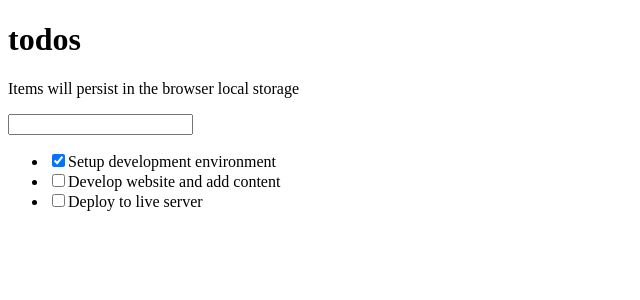
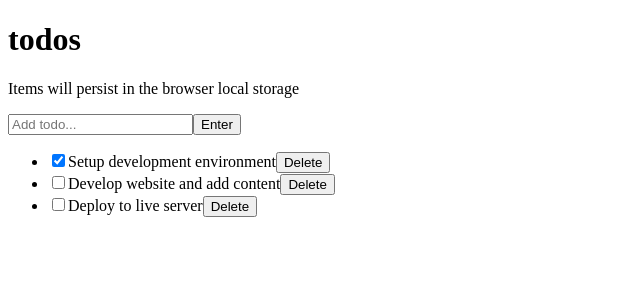
Before and after one commit to FevenSeyfu/todo-app-react, a React (Vite) app: page / in a window 1280 px wide. Shown: the top 300 px of the page, without its empty margins (0-640 px from the left). Built offline with nearby package versions, Linux system fonts and the light colour scheme.

Commit message:
Add input new task

```diff
--- a/src/components/TodoInput.jsx
+++ b/src/components/TodoInput.jsx
@@ -1,9 +1,24 @@
-const TodoInput = () => {
+import { useState } from 'react';
+import PropTypes from 'prop-types';
+
+const TodoInput = ({ addTodoItem }) => {
+	const [title,setTitle] =useState(' ')
+	const handleSubmit = (e)=>{
+		e.preventDefault();
+		addTodoItem(title)
+    setTitle('');
+	}
 	return(
-    <div>
-      <input type="text" name="todo-task" id=""/>
-		</div>
+     <form onSubmit={handleSubmit}>
+      <input
+        type="text"
+				name="todo-task"
+				placeholder='Add todo...'/>
+			<button type="submit">Enter</button>
+		</form>
 	)
 }
-
+TodoInput.propTypes = {
+  addTodoItem: PropTypes.func.isRequired,
+}
 export default TodoInput;
--- a/src/components/TodoItem.jsx
+++ b/src/components/TodoItem.jsx
@@ -14,6 +14,16 @@ const TodoItem = ({ itemProp,setTodos }) => {
 			})
 		);
 	};
+	const DeleteTodo = (id) =>{
+		setTodos((prevState) =>
+			prevState.map((todo) => {
+				if (todo.id === id) {
+					return {};
+				}
+				return todo;
+			})
+		);
+	}
   return(
 		<li>
 			<input
@@ -22,6 +32,8 @@ const TodoItem = ({ itemProp,setTodos }) => {
 				name="todoTask"
 				onChange={()=>handleChange(itemProp.id)}/>
 			{itemProp.title}
+			<button type="reset" onClick={()=>DeleteTodo(itemProp.id)}>Delete</button>
+{console.log(itemProp)}
 		</li>
 	);
 };
--- a/src/components/TodoLogic.jsx
+++ b/src/components/TodoLogic.jsx
@@ -20,9 +20,17 @@ const [todos,setTodos ] = useState([
 		completed: false,
 	},
 ]);
+const addTodoItem = (title) => {
+  const newTodo = {
+    id: 4,
+    title: title,
+    completed: false,
+  };
+  setTodos([...todos, newTodo]);
+};
 	return(
     <div>
-      <TodoInput />
+      <TodoInput addTodoItem={addTodoItem}/>
       <TodoList todosProps={todos} setTodos={setTodos}/>
     </div>
 	)
```
Lines whose indentation alone changed are shown as unchanged.
